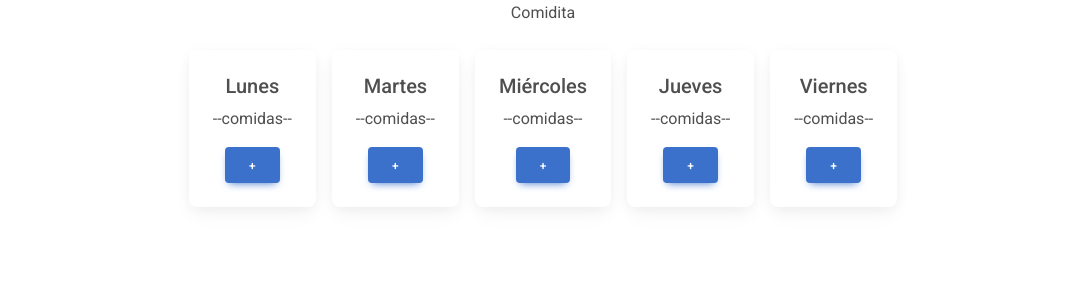
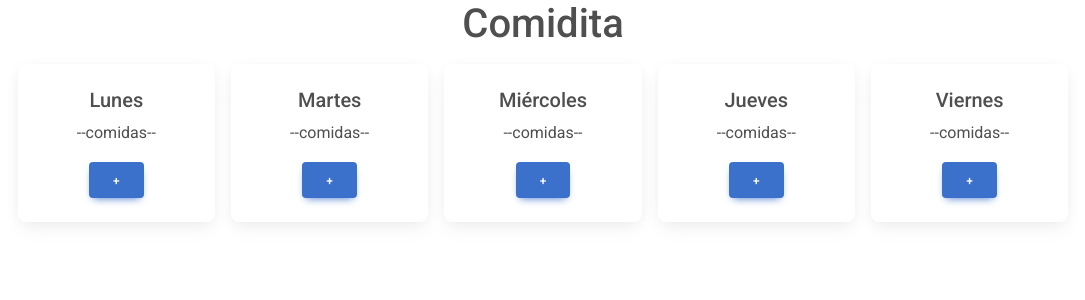
Before and after one commit to martinferrarese/comidita-app-react, a React (Create React App) app in the folder comidita/: page / in a window 1280 px wide. Shown: the top 300 px of the page, without its empty margins (97-1182 px from the left). Built offline with nearby package versions, Linux system fonts and the light colour scheme.

Commit message:
Ajustes visuales

```diff
--- a/comidita/src/App/App.tsx
+++ b/comidita/src/App/App.tsx
@@ -4,7 +4,7 @@ import Calendar from './Calendar/Calendar';
 function App() {
   return (
     <div data-testid="app" className="App">
-      <p data-testid="appTitle">Comidita</p>
+      <h1 data-testid="appTitle">Comidita</h1>
       <Calendar />
     </div>
   );
--- a/comidita/src/App/Calendar/Calendar.tsx
+++ b/comidita/src/App/Calendar/Calendar.tsx
@@ -3,8 +3,8 @@ import './Calendar.css';
 
 function Calendar() {
   return (
-    <div data-testid="calendar" className="d-inline-flex flex-row align-items-center">
-        <div className="p-2">
+    <div data-testid="calendar" className="d-flex flex-row align-items-center">
+        <div className="col-md-2 offset-md-1 p-2">
           <MDBCard data-testid="card-lunes" style={{ maxWidth: '22rem' }}>
           <MDBCardBody>
             <MDBCardTitle>Lunes</MDBCardTitle>
@@ -13,7 +13,7 @@ function Calendar() {
           </MDBCardBody>
           </MDBCard>
         </div>
-        <div className="p-2">
+        <div className="col-md-2 p-2">
           <MDBCard data-testid="card-martes" style={{ maxWidth: '22rem' }}>
           <MDBCardBody>
             <MDBCardTitle>Martes</MDBCardTitle>
@@ -22,7 +22,7 @@ function Calendar() {
           </MDBCardBody>
           </MDBCard>
         </div>
-        <div className="p-2">
+        <div className="col-md-2 p-2">
           <MDBCard data-testid="card-miercoles" style={{ maxWidth: '22rem' }}>
           <MDBCardBody>
             <MDBCardTitle>Miércoles</MDBCardTitle>
@@ -31,7 +31,7 @@ function Calendar() {
           </MDBCardBody>
           </MDBCard>
         </div>
-        <div className="p-2">
+        <div className="col-md-2 p-2">
           <MDBCard data-testid="card-jueves" style={{ maxWidth: '22rem' }}>
           <MDBCardBody>
             <MDBCardTitle>Jueves</MDBCardTitle>
@@ -40,7 +40,7 @@ function Calendar() {
           </MDBCardBody>
           </MDBCard>
         </div>
-        <div className="p-2">
+        <div className="col-md-2 p-2">
           <MDBCard data-testid="card-viernes" style={{ maxWidth: '22rem' }}>
           <MDBCardBody>
             <MDBCardTitle>Viernes</MDBCardTitle>
```
